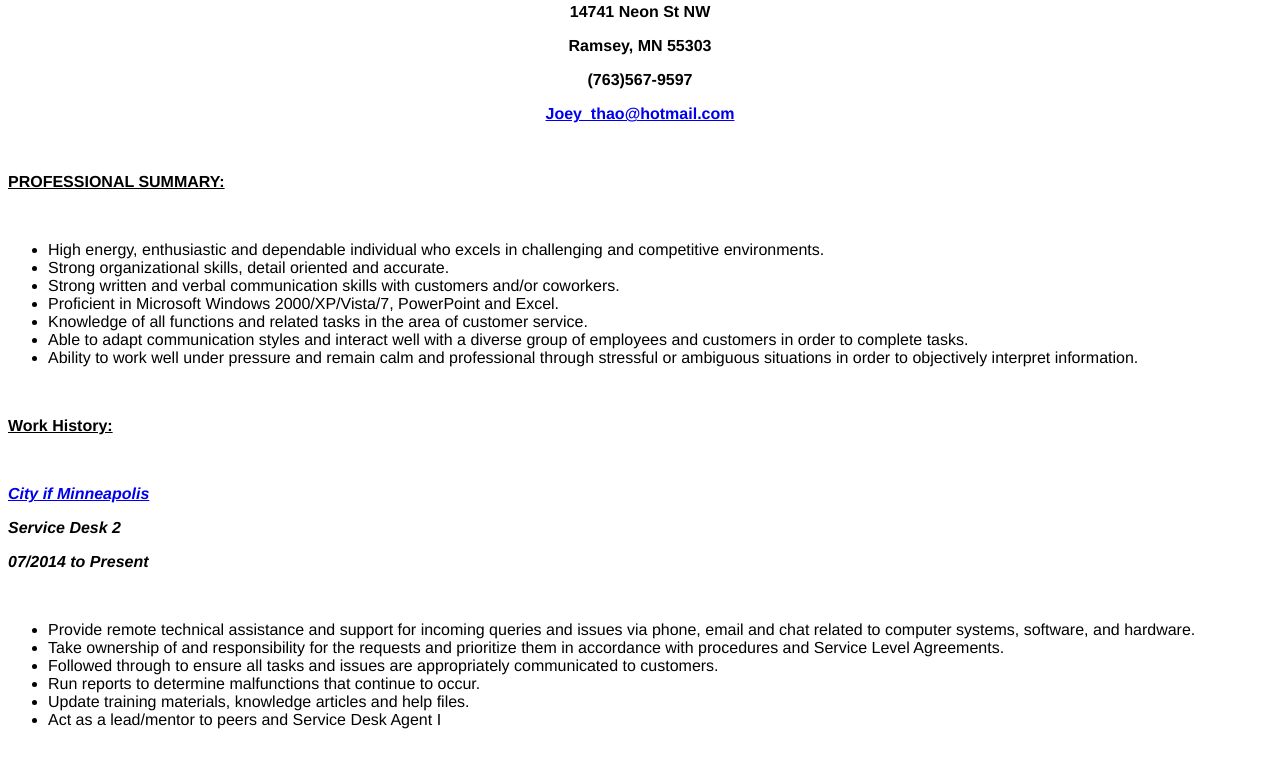
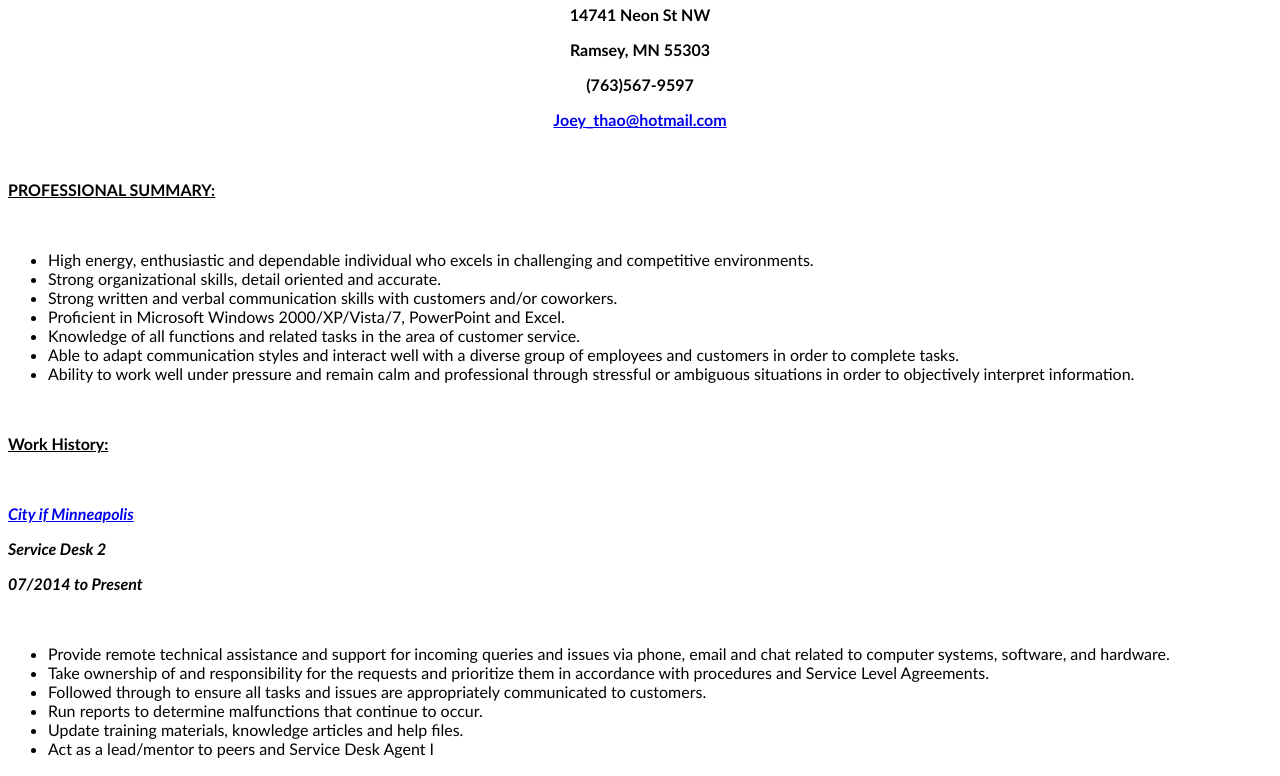
Before and after one commit to ChueT14741/ChueT14741.github.io, a plain HTML site: page index.html in a window 1280 px wide. Shown: the part 63-839 px from the top of the page. Drawn offline with Linux system fonts and the light colour scheme.

Commit message:
Update stylesheet.css

```diff
--- a/stylesheet.css
+++ b/stylesheet.css
@@ -1,5 +1,5 @@
 body {
-	font: 16px Helvetica, Calibri;
+	font: 16px Calibri;
 	background: url: http://api.thumbr.it/whitenoise-361x370.png?background=b9dcebff&noise=626262&density=40&opacity=29;
 }
 
```
